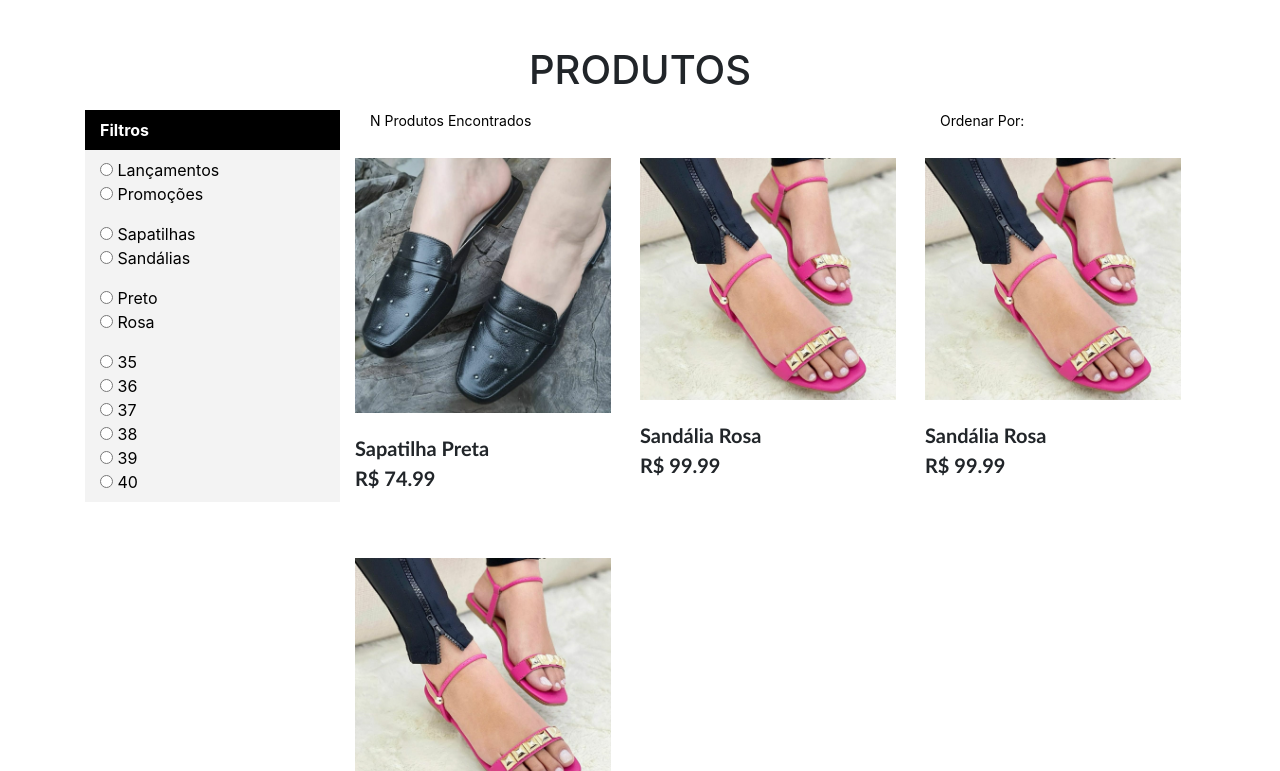
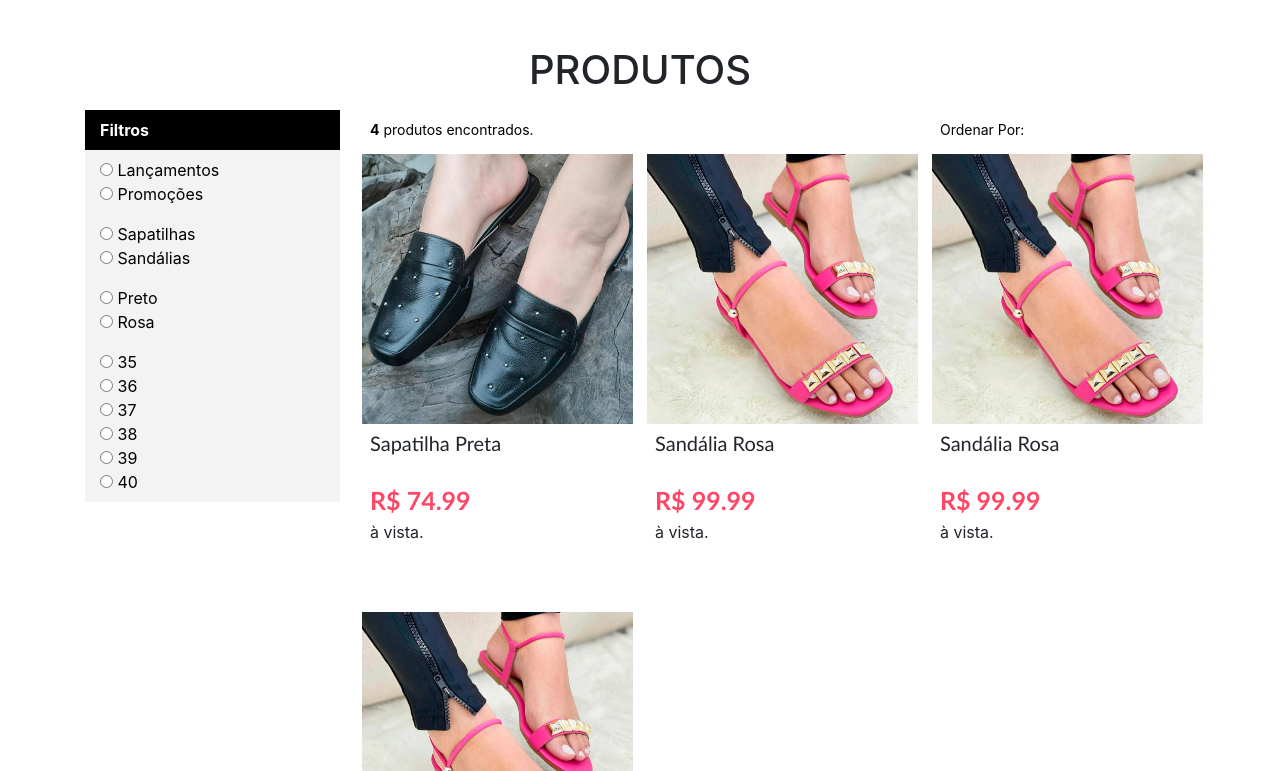
Before and after one commit to ph-honorato/stiloeu-frontend, an Angular app: page / in a window 1280 px wide. Shown: the part 629-1400 px from the top of the page. Built offline with nearby package versions, Linux system fonts and the light colour scheme.

Commit message:
Organização do layout de produtos

```diff
--- a/src/app/pages/produtos/produtos.component.css
+++ b/src/app/pages/produtos/produtos.component.css
@@ -3,31 +3,36 @@
 /* PRODUTOS */
 
 .foto {
-    width: 90%;
+    width: 95%;
     height: auto;
 }
 
 .card-produtos {
     /* background-color: rgb(243, 243, 243); */
-    height: 400px;
-    font-family: 'Trebuchet MS', 'Lucida Sans Unicode', 'Lucida Grande', 'Lucida Sans', Arial, sans-serif;
-    font-size: 20px;
+    height: 450px;
     cursor: zoom-in;
-    border-radius: 5px;
 }
 
 .card-produtos-mobile {
     min-height: 100px;
-    font-family: 'Trebuchet MS', 'Lucida Sans Unicode', 'Lucida Grande', 'Lucida Sans', Arial, sans-serif;
-    font-size: 20px;
     cursor: zoom-in;
-    border-radius: 5px;
 }
 
 .card-produtos:hover, .card-produtos-mobile:hover {
     outline: solid 0.2px rgb(207, 207, 207);
 }
 
+.nome-produto {
+    font-family: 'Trebuchet MS', 'Lucida Sans Unicode', 'Lucida Grande', 'Lucida Sans', Arial, sans-serif;
+    font-size: 20px;
+}
+
+.preco-produto {
+    font-family: 'Trebuchet MS', 'Lucida Sans Unicode', 'Lucida Grande', 'Lucida Sans', Arial, sans-serif;
+    font-size: 25px;
+    color: rgb(255, 70, 101);
+    font-weight: bold;
+}
 
 
 
--- a/src/app/pages/produtos/produtos.component.html
+++ b/src/app/pages/produtos/produtos.component.html
@@ -23,15 +23,14 @@
             <h2 class="d-inline d-md-none">PRODUTOS</h2>
         </div>
 
-
     </div>
 
     <div class="row">
 
         <!-- FILTROS -->
-
         <div class="col-0 col-lg-3 d-none d-lg-inline">
 
+            <!-- PARTE DE CIMA DO FILTRO -->
             <div class="container-fluid filtro-superior">
 
                 <div class="row align-items-center" style="height: 100%;">
@@ -48,6 +47,7 @@
 
             </div>
 
+            <!-- PARTE DE BAIXO DO FILTRO -->
             <div class="container-fluid filtro-inferior">
 
                 <form [formGroup]="filtrosForm" >
@@ -124,40 +124,58 @@
 
 
         <!-- PRODUTOS -->
-
         <div class="col-12 col-lg-9 p-0">
 
             <div class="container-fluid" >
 
-                <div class="row barra-informações mb-1">
+                <!-- BARRA SUPERIROR DE INFORMAÇÕES -->
+                <div class="row barra-informações mb-1 align-items-center">
 
-                    <div class="col-4 d-none d-md-inline" style="border-left: 10px black;">N Produtos Encontrados</div>
-                    <div class="col-6 col-md-4" style="margin-left: 1px gray;"> <span class="d-inline d-lg-none">Filtros</span> </div>
+                    <div class="col-4 d-none d-md-inline">
+                        <b>{{produtosExibidos.length}}</b>&nbsp;produtos encontrados.
+                    </div>
 
-                    <div class="col-4 d-none d-md-inline">Ordenar Por:</div>
-                    <div class="col-6 d-inline d-md-none text-right">Ordenar</div>
+                    <div class="col-6 col-md-4">
+                        <span class="d-inline d-lg-none">Filtros</span>
+                    </div>
+
+                    <div class="col-4 d-none d-md-inline">
+                        Ordenar Por:
+                    </div>
+                    <div class="col-6 d-inline d-md-none text-right">
+                        Ordenar
+                    </div>
 
                 </div>
 
+                <!-- PRODUTOS -->
                 <div class="row">
 
-                    <div class="d-none d-md-inline col-md-4 card-produtos" *ngFor="let produto of produtosExibidos;" (click)="selecionaProduto(produto)">
+                    <!-- PRODUTOS DESKTOP -->
+                    <div class="d-none d-md-inline col-md-4 card-produtos mb-2" *ngFor="let produto of produtosExibidos;" (click)="selecionaProduto(produto)">
 
-                        <div class="row text-center py-1">
-                            <img class="foto mb-3" [src]="produto.foto" alt="foto">
+                        <div class="row">
+                            <div class="col-12 p-0 text-center" >
+                                <img class="foto" [src]="produto.foto" alt="foto">
+                            </div>
                         </div>
 
                         <div class="row">
-                            <b>{{produto.nome}}</b>
-
+                            <div class="col-12 py-1">
+                                <p class="nome-produto">{{produto.nome}}</p>
+                            </div>
                         </div>
 
                         <div class="row">
-                            <b>R$ {{produto.preco}}</b>
+                            <div class="col-12 py-1">
+                                <p class="preco-produto mb-0">R$ {{produto.preco}}</p>
+                                <p class="mb-0">à vista.</p>
+                            </div>
                         </div>
 
                     </div>
 
+                    <!-- PRODUTOS MOBILE -->
                     <div class="container-fluid d-inline d-md-none card-produtos-mobile" *ngFor="let produto of produtosExibidos;" (click)="selecionaProduto(produto)">
 
                         <div class="row">
@@ -172,7 +190,6 @@
                         </div>
 
                     </div>
-
 
                 </div>
 
```
Also changed, not shown: src/assets/sandaliarosa.jpeg, src/assets/sapatilhapreta.jpeg.
